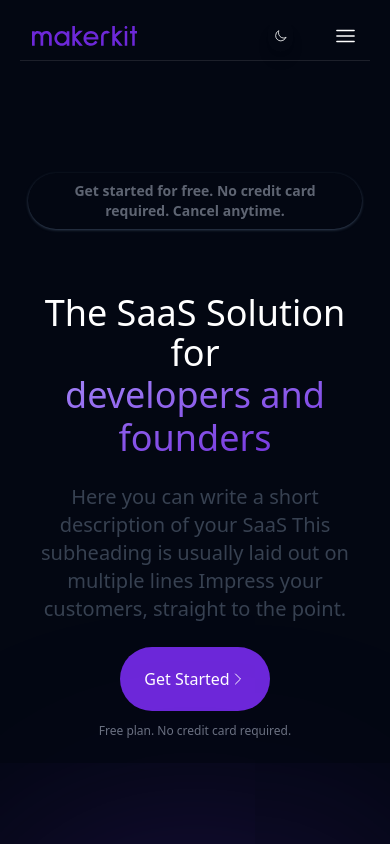
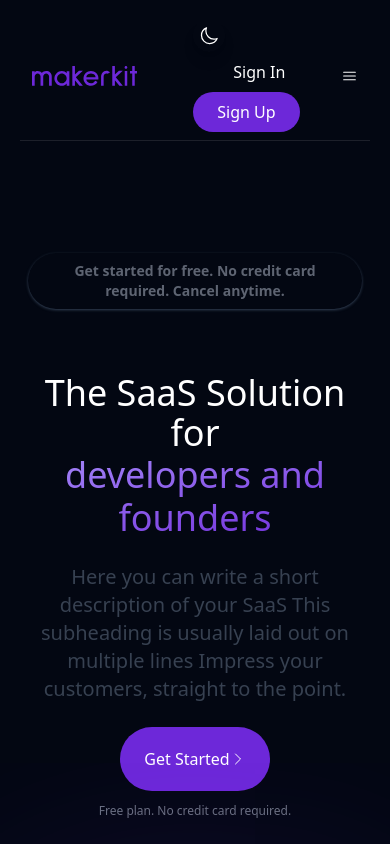
Before and after one commit to elghanbibadr/makerkit1, a React (Vite) app: page / in a window 390 px wide. Shown: the top 844 px of the page. Built offline with nearby package versions, Linux system fonts and the light colour scheme.

Commit message:
open the signed as card when user clicks on the user profil page

```diff
--- a/src/componenet/Home/Navbar.jsx
+++ b/src/componenet/Home/Navbar.jsx
@@ -25,6 +25,9 @@
 const Navbar = () => {
   const [isMenuOpen, setMenuOpen] = useState(false);
   const [isModeCardOpen, setIsModeCardOpen] = useState(false);
+  const [isSignedAsCardOpen,setIsSignedAsCardOpen]=useState(false)
+
+
   const { session } = useContext(AppContext);
 
   const toggleMenu = () => {
@@ -49,6 +52,10 @@
     };
   }, []);
 
+
+  const handleUserProfilClicked=()=>{
+   setIsSignedAsCardOpen(prv => !prv)
+  }
   return (
     <nav className=" pb-2 px-3  border-b border-gray-50 border-opacity-10 dark:border-dark-800/70">
 
@@ -67,7 +74,7 @@
             <AnimatePresence>{isModeCardOpen && <ScreenModeCard />}</AnimatePresence>
             {/* BUTTONS */}
           </div>
-          <div className="hidden lg:flex">
+          <div className=" lg:flex">
             {!session && (
               <Link to="/auth/signin">
                 <Button className="text-white mx-4 hover:bg-accent1 px-6 py-2 rounded-full">
@@ -77,31 +84,13 @@
             )}
 
             {session && (
-              // <Button
-              //   onClick={logout}
-              //   className="text-white mx-4 hover:bg-accent1 px-6 py-2 rounded-full"
-              // >
-              //   Log out
-              // </Button>
-              // <img src={} />
-              // <Card>
-              //   <ul>
-              //     <li></li>
-              //   </ul>
-              // </Card>
+
               <>
-              <div className="bg-darkPink w-10 h-10 rounded-full flex justify-center items-center font-bold text-white">
+              <div onClick={handleUserProfilClicked} className="bg-darkPink cursor-pointer w-10 h-10 rounded-full flex justify-center items-center font-bold text-white">
                 <h6>B</h6>
               </div>
-               {/* <Card> */}
-                 {/* <ul>
-                   <li>hello </li>
-                   <li>hello </li>
-                   <li>hello </li>
-                   <li>hello </li>
-                 </ul>
-               </Card> */}
-               <SignInAsListMenu />
+
+               { isSignedAsCardOpen &&  <SignInAsListMenu />}
               </>
 
             )}
--- a/src/componenet/Home/SignInAsListMenu.jsx
+++ b/src/componenet/Home/SignInAsListMenu.jsx
@@ -1,9 +1,14 @@
-import React from 'react'
+import React, { useContext } from 'react'
 import Card from '../../ui/Card'
 import dashboardIcon from "../../assets/dashboardicon.svg"
+import { AppContext } from '../../store/AppContext';
 
 
 const Item = ({ icon, text }) => {
+
+
+
+
     return (
       <div className="flex py-2 px-1 mt-2  border-t border-accent1 items-center cursor-pointer hover:bg-[#17182A]">
        {icon &&  <img className="h-5 mr-2" src={icon} alt={`${text} icon`} />}
@@ -13,11 +18,16 @@
   };
 
 const SignInAsListMenu = () => {
+    const {session}=useContext(AppContext)
+
+
+
+    console.log("session",session)
   return (
     <Card className="right-6  top-20 w-[210px]  m-0">
          <div className='w-full p-1  hover:bg-[#17182A]  cursor-pointer  '>
             <span className='text-[0.8rem] text-gray-600 font-medium '>Signed in as</span>
-            <span className='block text-[0.8rem] font-medium'>bghanbi50@gmail.com</span>
+            <span className='block text-[0.8rem] font-medium'>{session?.user?.email}</span>
          </div>
 
     <Item icon={dashboardIcon} text="Dashboard" />
```
